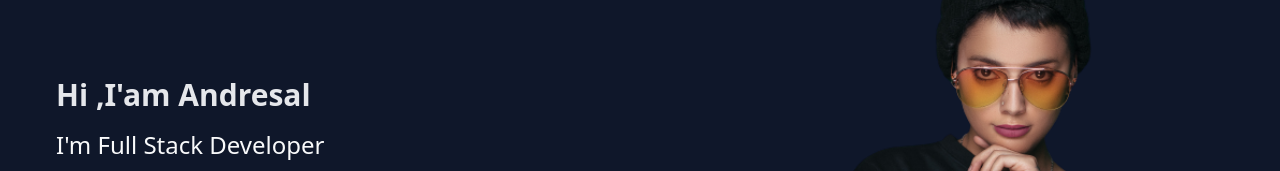
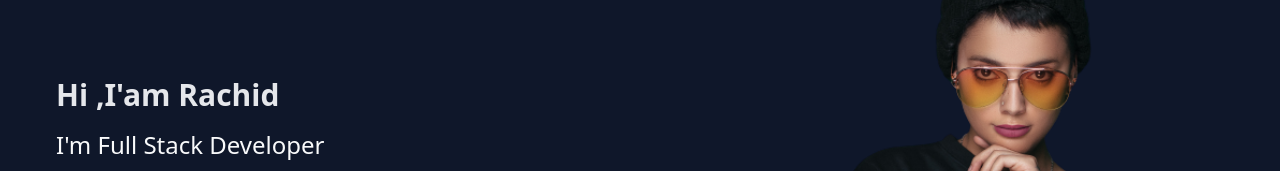
Before and after one commit to RachidHeroumti/Porfolio-Pro, a React (Vite) app: page / in a window 1280 px wide. Shown: the part 145-316 px from the top of the page. Built offline with nearby package versions, Linux system fonts and the light colour scheme.

Commit message:
add name

```diff
--- a/src/TestPotfolios/Portfolio1.jsx
+++ b/src/TestPotfolios/Portfolio1.jsx
@@ -19,7 +19,7 @@ function Portfolio1() {
           </div>
           <div className=' flex items-center  p-5 flex-col md:flex-row  md:justify-between py-12 ' id='home'>
             <div className='text-gray-50 p-5'>
-              <h1 className='text-3xl text-gray-200 py-2  font-bold'>Hi ,I'am Andresal</h1>
+              <h1 className='text-3xl text-gray-200 py-2  font-bold'>Hi ,I'am Rachid</h1>
               <h2 className='text-2xl py-2'>I'm Full Stack Developer</h2>
               <p className='text-gray-400'>
                 - I'm a full-stack developer who turns your online dreams into reality.</p>
```
